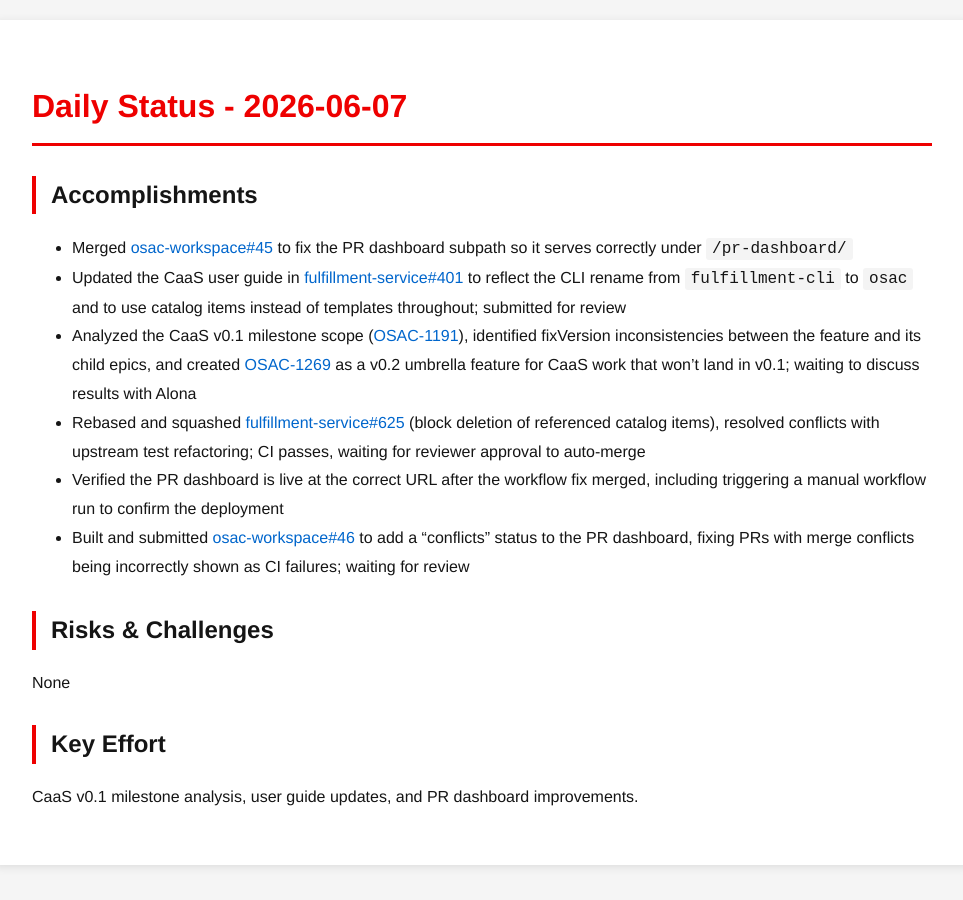
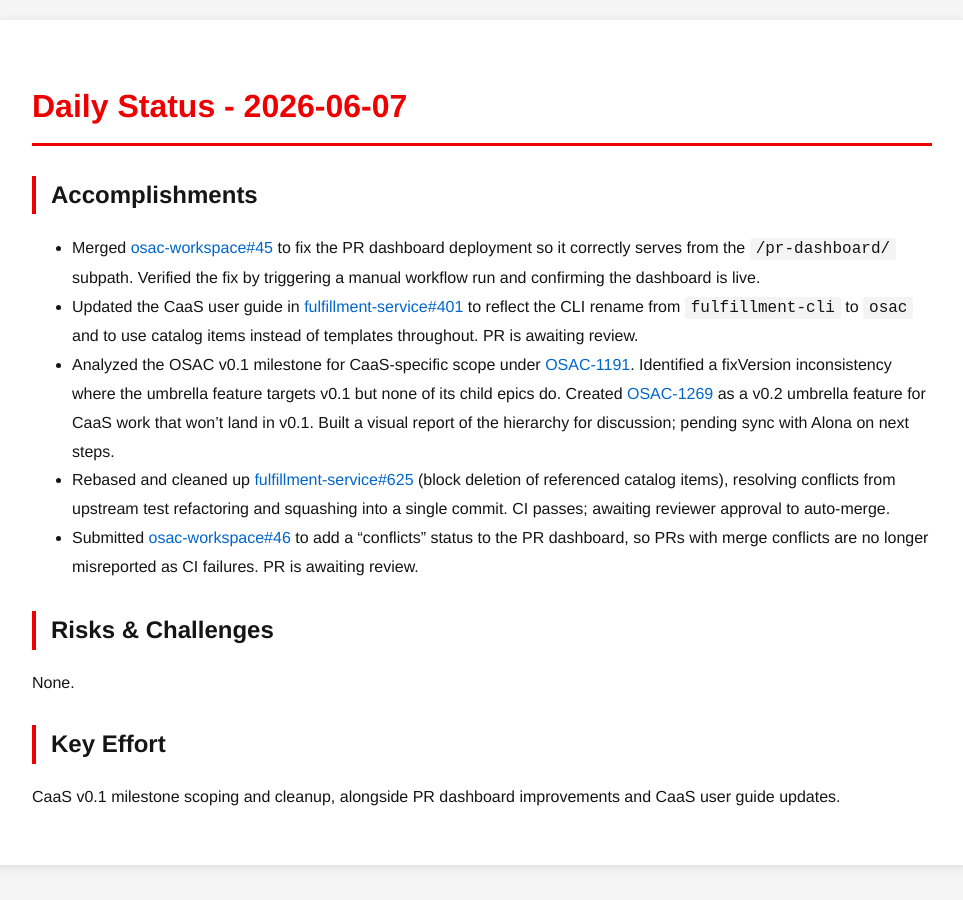
Before and after one commit to tzvatot/daily-status, a Jekyll site: the page built from 2026-06-07.md, in a window 1280 px wide. Shown: the whole page, without its empty margins (158-1121 px from the left). Built offline with Jekyll 4.4.1, drawn with Linux system fonts in a browser that asks for light colours.

Commit message:
Daily status update - 2026-06-07

```diff
--- a/2026-06-07.md
+++ b/2026-06-07.md
@@ -7,15 +7,14 @@ date: 2026-06-07
 # Daily Status - 2026-06-07
 
 ## Accomplishments
-- Merged [osac-workspace#45](https://github.com/osac-project/osac-workspace/pull/45) to fix the PR dashboard subpath so it serves correctly under `/pr-dashboard/`
-- Updated the CaaS user guide in [fulfillment-service#401](https://github.com/osac-project/fulfillment-service/pull/401) to reflect the CLI rename from `fulfillment-cli` to `osac` and to use catalog items instead of templates throughout; submitted for review
-- Analyzed the CaaS v0.1 milestone scope ([OSAC-1191](https://redhat.atlassian.net/browse/OSAC-1191)), identified fixVersion inconsistencies between the feature and its child epics, and created [OSAC-1269](https://redhat.atlassian.net/browse/OSAC-1269) as a v0.2 umbrella feature for CaaS work that won't land in v0.1; waiting to discuss results with Alona
-- Rebased and squashed [fulfillment-service#625](https://github.com/osac-project/fulfillment-service/pull/625) (block deletion of referenced catalog items), resolved conflicts with upstream test refactoring; CI passes, waiting for reviewer approval to auto-merge
-- Verified the PR dashboard is live at the correct URL after the workflow fix merged, including triggering a manual workflow run to confirm the deployment
-- Built and submitted [osac-workspace#46](https://github.com/osac-project/osac-workspace/pull/46) to add a "conflicts" status to the PR dashboard, fixing PRs with merge conflicts being incorrectly shown as CI failures; waiting for review
+- Merged [osac-workspace#45](https://github.com/osac-project/osac-workspace/pull/45) to fix the PR dashboard deployment so it correctly serves from the `/pr-dashboard/` subpath. Verified the fix by triggering a manual workflow run and confirming the dashboard is live.
+- Updated the CaaS user guide in [fulfillment-service#401](https://github.com/osac-project/fulfillment-service/pull/401) to reflect the CLI rename from `fulfillment-cli` to `osac` and to use catalog items instead of templates throughout. PR is awaiting review.
+- Analyzed the OSAC v0.1 milestone for CaaS-specific scope under [OSAC-1191](https://redhat.atlassian.net/browse/OSAC-1191). Identified a fixVersion inconsistency where the umbrella feature targets v0.1 but none of its child epics do. Created [OSAC-1269](https://redhat.atlassian.net/browse/OSAC-1269) as a v0.2 umbrella feature for CaaS work that won't land in v0.1. Built a visual report of the hierarchy for discussion; pending sync with Alona on next steps.
+- Rebased and cleaned up [fulfillment-service#625](https://github.com/osac-project/fulfillment-service/pull/625) (block deletion of referenced catalog items), resolving conflicts from upstream test refactoring and squashing into a single commit. CI passes; awaiting reviewer approval to auto-merge.
+- Submitted [osac-workspace#46](https://github.com/osac-project/osac-workspace/pull/46) to add a "conflicts" status to the PR dashboard, so PRs with merge conflicts are no longer misreported as CI failures. PR is awaiting review.
 
 ## Risks & Challenges
-None
+None.
 
 ## Key Effort
-CaaS v0.1 milestone analysis, user guide updates, and PR dashboard improvements.
+CaaS v0.1 milestone scoping and cleanup, alongside PR dashboard improvements and CaaS user guide updates.
```
